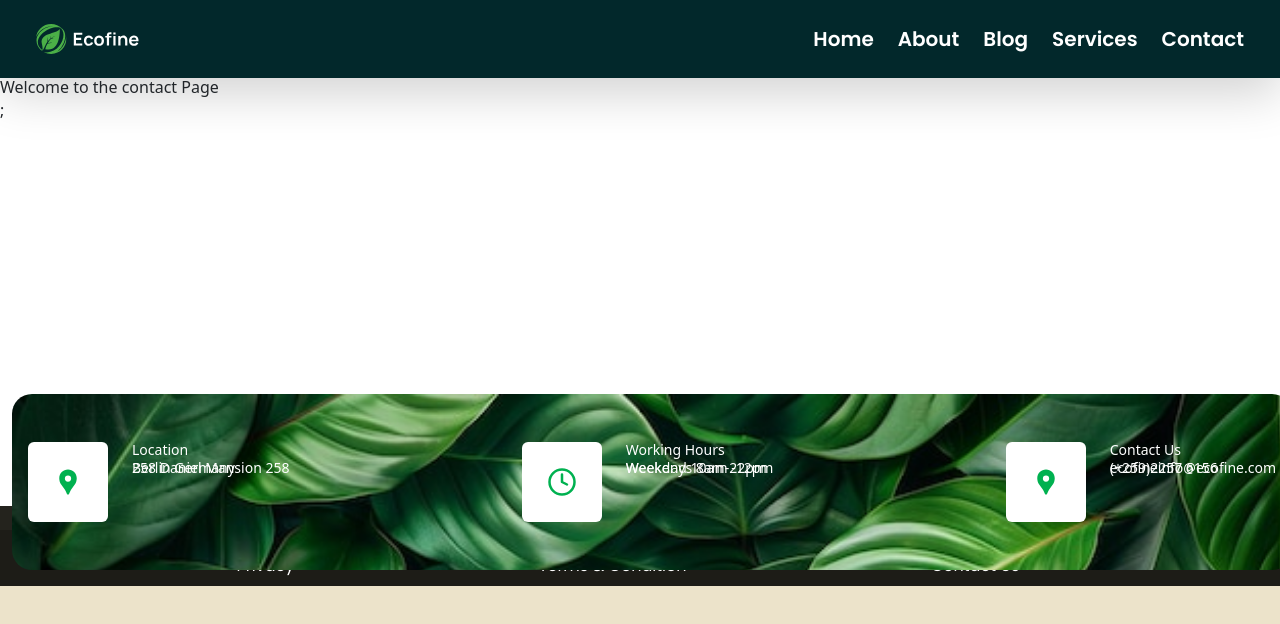
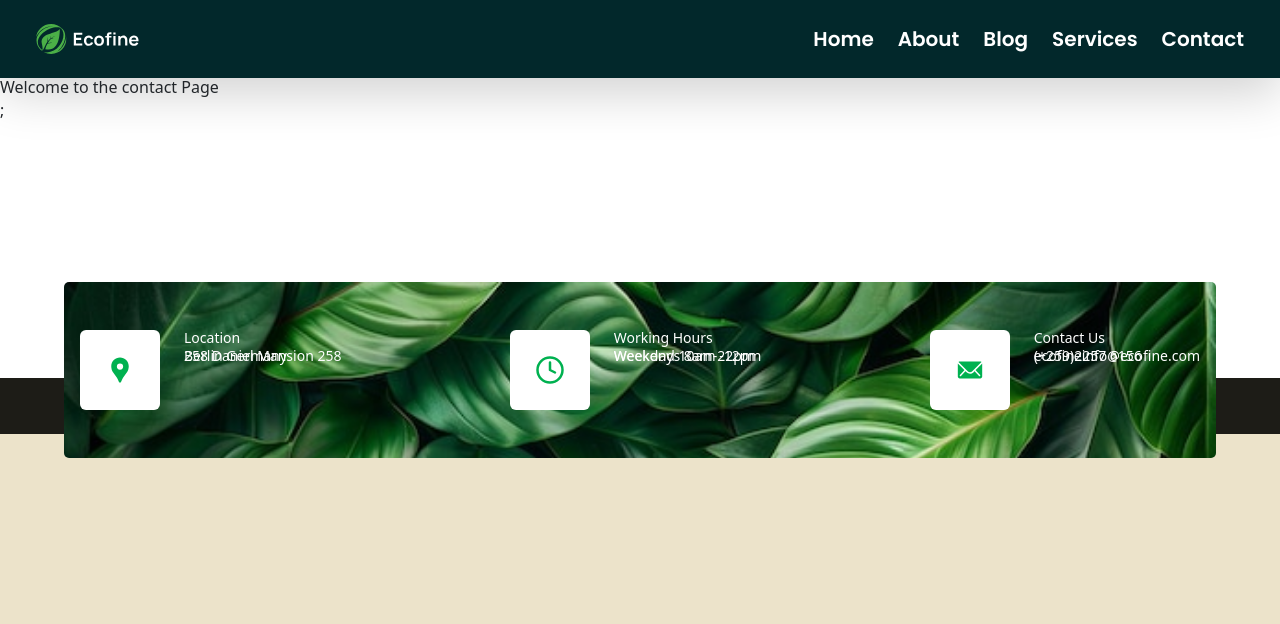
Before and after one commit to VincentMugondora/Eco-Fine, a React (Vite) app: page /contact in a window 1280 px wide. Shown: the top 624 px of the page. Built offline with nearby package versions, Linux system fonts and the light colour scheme.

Commit message:
created FooterTop.jsx component

```diff
--- a/src/App.css
+++ b/src/App.css
@@ -113,5 +113,5 @@
 .footer{
   background: url('/images/footer/footer (1).jpg') no-repeat;
   background-size: cover;
-  border-radius: 20px;
+  border-radius: 5px;
 }
--- a/src/components/footer/Footer.jsx
+++ b/src/components/footer/Footer.jsx
@@ -1,52 +1,13 @@
-import { MdLocationPin } from "react-icons/md";
-import { LuClock4 } from "react-icons/lu";
+import FooterTop from "./footer components/FooterTop";
+
 
 const Footer = () => {
   return (
-    <section className="bg-[#1D1C17] pb-2 mt-96 relative">
+    <section className="bg-[#1D1C17] pb-2 mt-64 relative">
       <section className="container-fluid bg-[#24231D]">
-        <div className="container flex justify-center py-5 px-3 footer absolute -mt-28">
-          <div className="md:flex flex-wrap w-full justify-between">
-            <div className="flex gap-4">
-              <div className="h-20 w-20 flex items-center justify-center rounded-md bg-white">
-                <MdLocationPin className="text-[#00B150] text-3xl" />
-              </div>
-              <div className="text-white">
-                <h5>Location</h5>
-                <div className="">
-                  <p>258 Daniel Mansion 258</p>
-                  <p className="-mt-5">Berlin Germany</p>
-                </div>
-              </div>
-            </div>
-            <div className="flex gap-4">
-              <div className="h-20 w-20 flex items-center justify-center rounded-md bg-white">
-                <LuClock4 className="text-[#00B150] text-3xl" />
-              </div>
-              <div className="text-white">
-                <h5>Working Hours</h5>
-                <div className="">
-                  <p>Weekdays 8am-22pm</p>
-                  <p className="-mt-5">Weekend 10am -12pm</p>
-                </div>
-              </div>
-            </div>
-            <div className="flex gap-4">
-              <div className="h-20 w-20 flex items-center justify-center rounded-md bg-white">
-                <MdLocationPin className="text-[#00B150] text-3xl" />
-              </div>
-              <div className="text-white">
-                <h5>Contact Us</h5>
-                <div className="">
-                  <p>ecofineinfo@ecofine.com</p>
-                  <p className="-mt-5">(+259)2257 6156</p>
-                </div>
-              </div>
-            </div>
-          </div>
-        </div>
-        <div className="mt-52">
-            <p>vincent</p>
+        <FooterTop />
+        <div className="">
+
         </div>
       </section>
       <div className="bg-[#1D1C17] poppins-light text-white container-fluid">
--- /dev/null
+++ b/src/components/footer/footer components/FooterTop.jsx
@@ -0,0 +1,52 @@
+import { MdLocationPin } from "react-icons/md";
+import { LuClock4 } from "react-icons/lu";
+import { IoIosMail } from "react-icons/io";
+
+const FooterTop = () => {
+  return (
+    <div>
+      <div className="footer md:w-[90%] absolute left-1/2 transform -translate-x-1/2 py-5 px-3 -mt-24">
+        <div className="md:flex flex-wrap w-full justify-between">
+          <div className="flex gap-4">
+            <div className="h-20 w-20 flex items-center justify-center rounded-md bg-white">
+              <MdLocationPin className="text-[#00B150] text-3xl" />
+            </div>
+            <div className="text-white">
+              <h5>Location</h5>
+              <div className="">
+                <p>258 Daniel Mansion 258</p>
+                <p className="-mt-5">Berlin Germany</p>
+              </div>
+            </div>
+          </div>
+          <div className="flex gap-4">
+            <div className="h-20 w-20 flex items-center justify-center rounded-md bg-white">
+              <LuClock4 className="text-[#00B150] text-3xl" />
+            </div>
+            <div className="text-white">
+              <h5>Working Hours</h5>
+              <div className="">
+                <p>Weekdays 8am-22pm</p>
+                <p className="-mt-5">Weekend 10am -12pm</p>
+              </div>
+            </div>
+          </div>
+          <div className="flex gap-4">
+            <div className="h-20 w-20 flex items-center justify-center rounded-md bg-white">
+              <IoIosMail className="text-[#00B150] text-3xl" />
+            </div>
+            <div className="text-white">
+              <h5>Contact Us</h5>
+              <div className="">
+                <p>ecofineinfo@ecofine.com</p>
+                <p className="-mt-5">(+259)2257 6156</p>
+              </div>
+            </div>
+          </div>
+        </div>
+      </div>
+    </div>
+  );
+};
+
+export default FooterTop;
```
